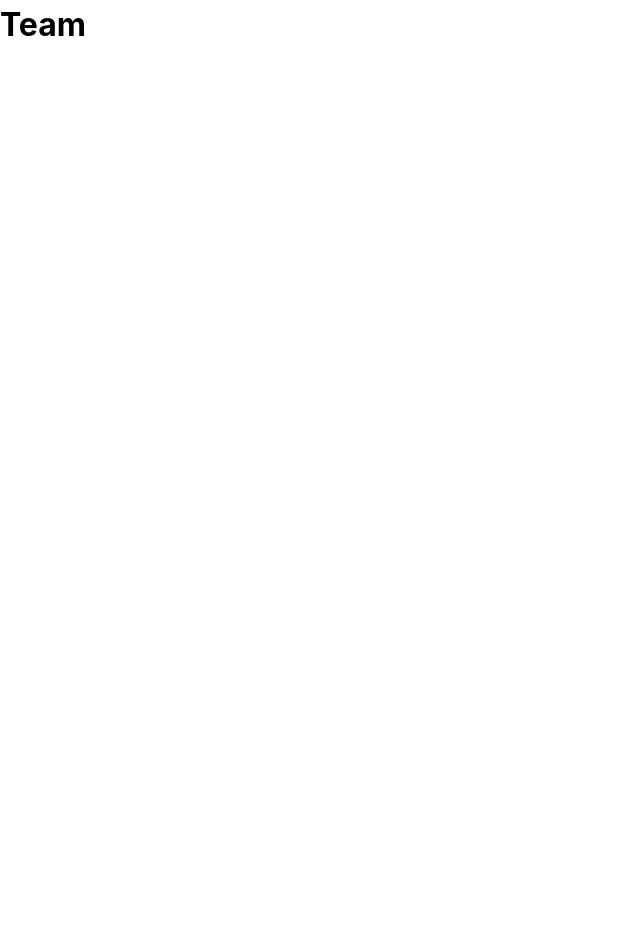
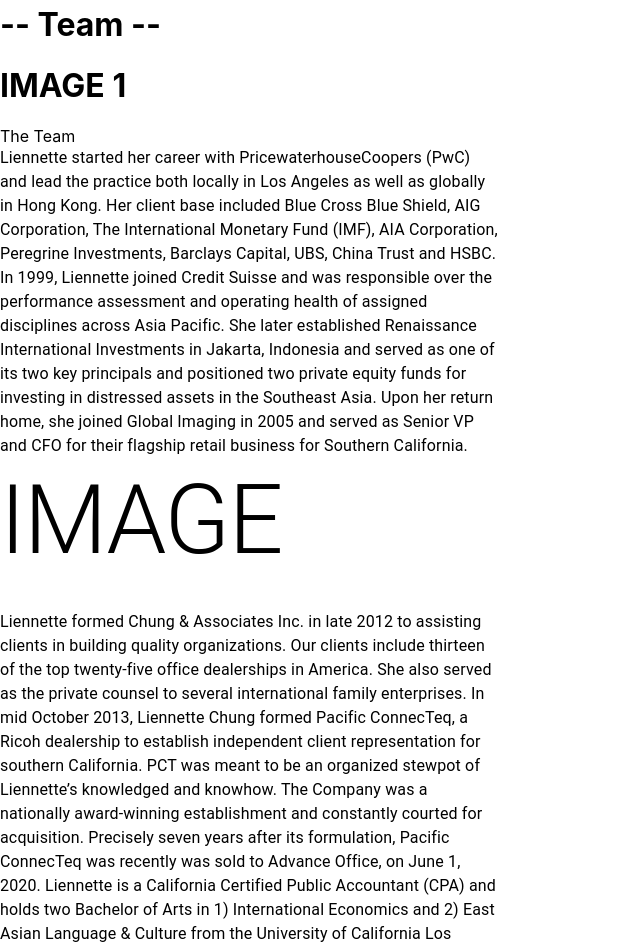
Before and after one commit to IsaacVon/ChungAndAssociates.com, a React (Create React App) app: page /team in a window 1280 px wide. Shown: the part 80-1027 px from the top of the page, without its empty margins (0-640 px from the left). Before the commit the page ends 800 px from the top, so only its background shows below. Built offline with nearby package versions, Linux system fonts and the light colour scheme.

Commit message:
team page content added

```diff
--- /dev/null
+++ b/src/components/team/team.jsx
@@ -0,0 +1,59 @@
+import React from "react";
+import Typography from "@material-ui/core/Typography";
+import { makeStyles } from "@material-ui/core/styles";
+
+const useStyles = makeStyles({
+  root: {
+    width: "100%",
+    maxWidth: 500,
+  },
+});
+
+export default function TeamContent() {
+  const classes = useStyles();
+
+  return (
+    <div className={classes.root}>
+      <Typography variant="header4" gutterBottom>
+        The Team
+      </Typography>
+      <Typography variant="body1" gutterBottom>
+        Liennette started her career with PricewaterhouseCoopers (PwC) and lead
+        the practice both locally in Los Angeles as well as globally in Hong
+        Kong. Her client base included Blue Cross Blue Shield, AIG Corporation,
+        The International Monetary Fund (IMF), AIA Corporation, Peregrine
+        Investments, Barclays Capital, UBS, China Trust and HSBC. In 1999,
+        Liennette joined Credit Suisse and was responsible over the performance
+        assessment and operating health of assigned disciplines across Asia
+        Pacific. She later established Renaissance International Investments in
+        Jakarta, Indonesia and served as one of its two key principals and
+        positioned two private equity funds for investing in distressed assets
+        in the Southeast Asia. Upon her return home, she joined Global Imaging
+        in 2005 and served as Senior VP and CFO for their flagship retail
+        business for Southern California.{" "}
+      </Typography>
+      <Typography variant="h1" gutterBottom>
+        IMAGE
+      </Typography>
+      <Typography variant="body1" gutterBottom>
+        Liennette formed Chung & Associates Inc. in late 2012 to assisting
+        clients in building quality organizations. Our clients include thirteen
+        of the top twenty-five office dealerships in America. She also served as
+        the private counsel to several international family enterprises. In mid
+        October 2013, Liennette Chung formed Pacific ConnecTeq, a Ricoh
+        dealership to establish independent client representation for southern
+        California. PCT was meant to be an organized stewpot of Liennette’s
+        knowledged and knowhow. The Company was a nationally award-winning
+        establishment and constantly courted for acquisition. Precisely seven
+        years after its formulation, Pacific ConnecTeq was recently was sold to
+        Advance Office, on June 1, 2020. Liennette is a California Certified
+        Public Accountant (CPA) and holds two Bachelor of Arts in 1)
+        International Economics and 2) East Asian Language & Culture from the
+        University of California Los Angeles (UCLA).
+      </Typography>
+      <Typography variant="body1" gutterBottom>
+        Associated Partners Riordan and Associates Sudbay & Associates
+      </Typography>
+    </div>
+  );
+}
--- a/src/pages/team.jsx
+++ b/src/pages/team.jsx
@@ -1,5 +1,16 @@
 import React from "react";
 
+import TeamContent from "../components/team/team";
+import Footer from "../components/footer";
+
 export default function Team() {
-  return <h1>Team</h1>;
+  return (
+    <>
+      <h1>-- Team --</h1>
+      <h1>IMAGE 1</h1>
+
+      <TeamContent />
+      <Footer />
+    </>
+  );
 }
```
